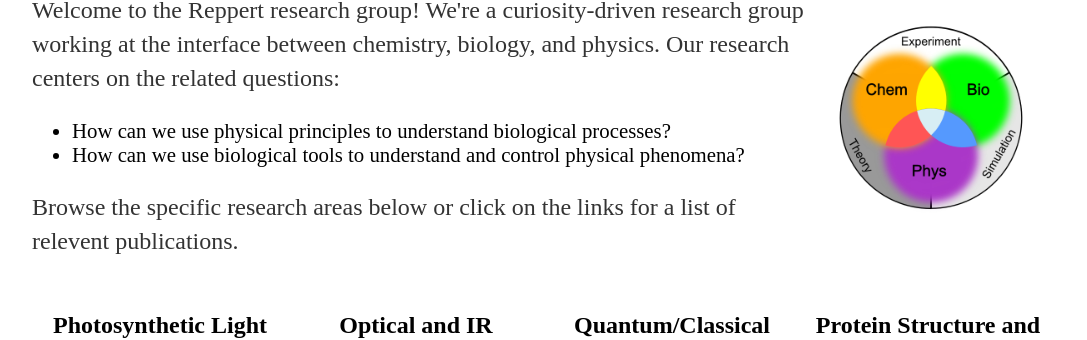
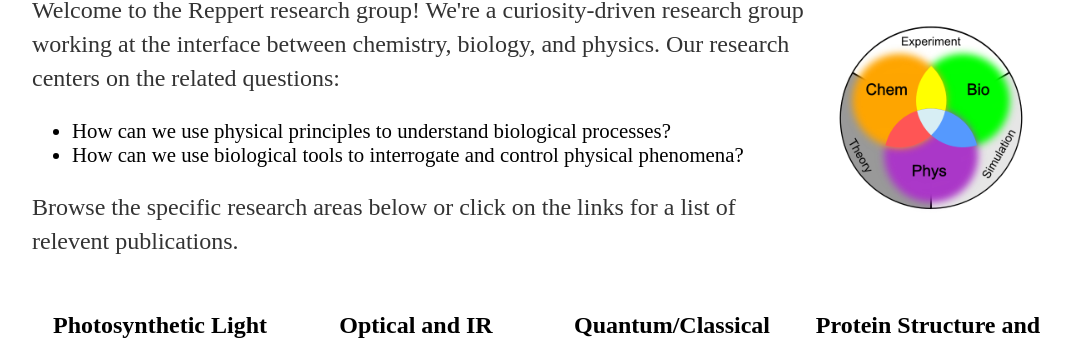
Before and after one commit to mreppert/mreppert.github.io, a Jekyll site: the page built from index.html, in a window 1280 px wide. Shown: the part 203-543 px from the top of the page, without its empty margins (96-1183 px from the left). Built offline with Jekyll 4.4.1, drawn with Linux system fonts in a browser that asks for light colours.

Commit message:
Update index.html

```diff
--- a/index.html
+++ b/index.html
@@ -43,7 +43,7 @@ img {
 	<p><img src="/research_venn_diagram.jpg" width="250"; height="250" style="float:right;">Welcome to the Reppert research group! We're a curiosity-driven research group working at the interface between chemistry, biology, and physics. Our research centers on the related questions:</p>
 	<ul style="font-size:130%;">
 		<li>How can we use physical principles to understand biological processes?</li>
-		<li>How can we use biological tools to understand and control physical phenomena?</li>
+		<li>How can we use biological tools to interrogate and control physical phenomena?</li>
 	</ul>
     <p>Browse the specific research areas below or click on the links for a list of relevent publications.</p>
 </div>
```
